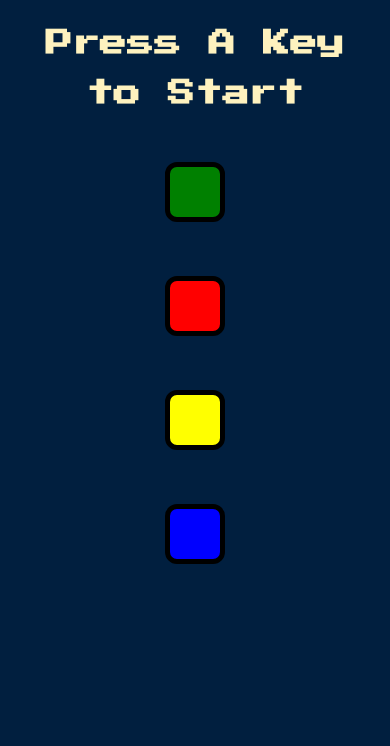
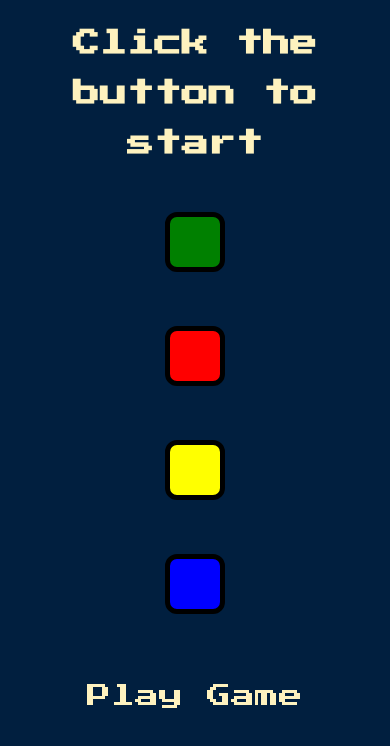
Before and after one commit to Psyduck-m/Trail, a plain HTML site: page game.html in a window 390 px wide. Drawn offline with nearby package versions, Linux system fonts and the light colour scheme.

Commit message:
Final commit

```diff
--- a/game.html
+++ b/game.html
@@ -10,7 +10,7 @@
 </head>
 
 <body>
-  <h1 id="level-title">Press A Key to Start</h1>
+  <h1 id="level-title">Click the button to start</h1>
   <div class="container">
     <div lass="row">
 
@@ -36,6 +36,8 @@
 
   </div>
 
+  <button class = "startGame"> Play Game</button>
+
 
 
   <script src="https://ajax.googleapis.com/ajax/libs/jquery/3.7.0/jquery.min.js"></script>
--- a/game.js
+++ b/game.js
@@ -35,7 +35,7 @@ const gameOver = () => {
 
 const startGame = () => {
     gamePattern = [];
-    document.body.addEventListener("keydown", () => {
+    $('.startGame').click( () => {
         if(!started){
             nextSequence();
         }
--- a/styles.css
+++ b/styles.css
@@ -12,6 +12,17 @@ body {
   margin-top: 40px;
   cursor: pointer;
 
+}
+
+.startGame {
+  font-family: 'Press Start 2P', cursive;
+  color: #FEF2BF;
+  background-color: #011F3F;
+  font-size: 1.5rem;
+  margin-top: 40px;
+  text-decoration: none;
+  border: none;
+  cursor: pointer;
 }
 
 .getStarted a {
@@ -112,9 +123,4 @@ li{
    border-width : 5px;
 }
 
-.container {
-  display: flex;
-  flex-wrap: wrap;
-  justify-content: center;
 }
-}
```
